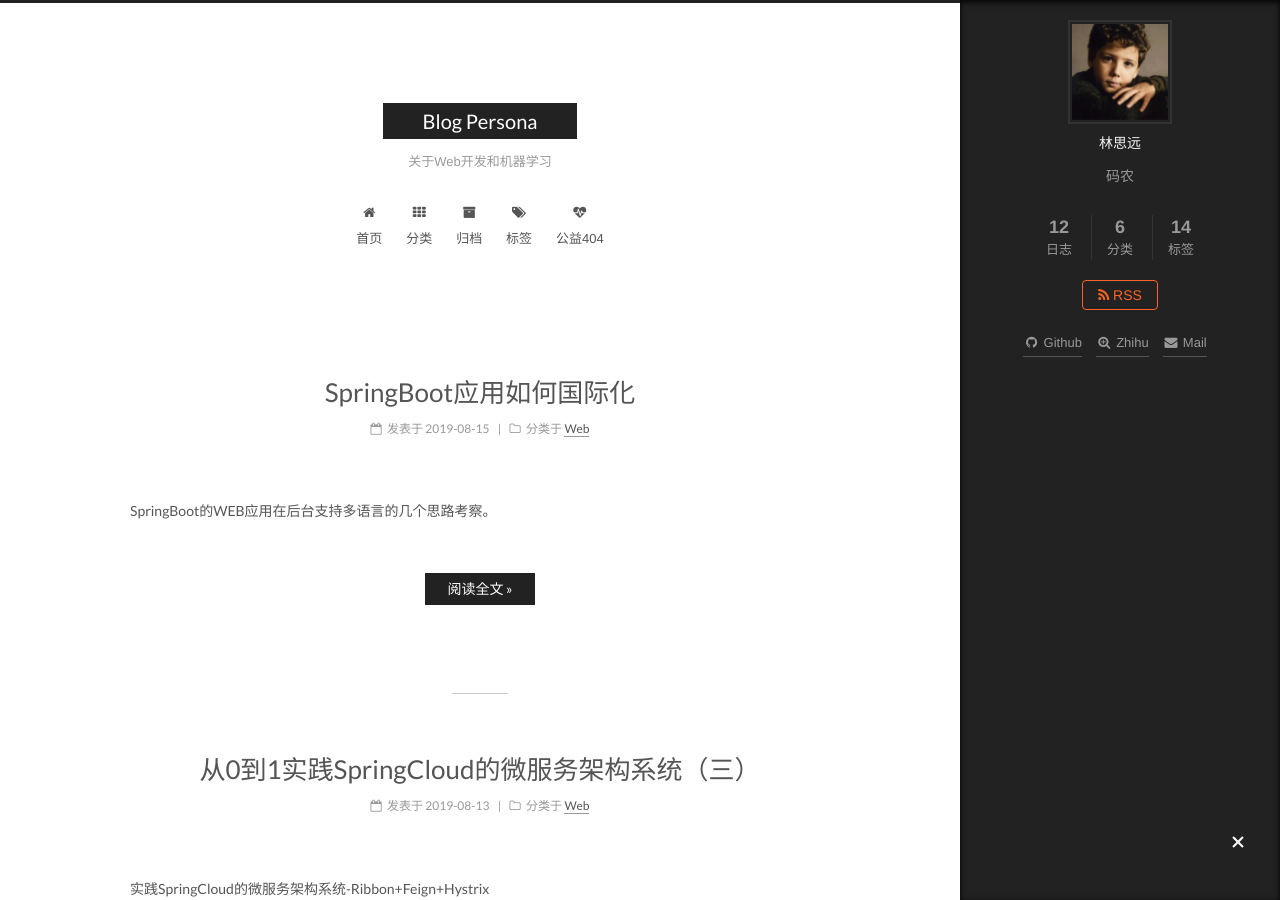
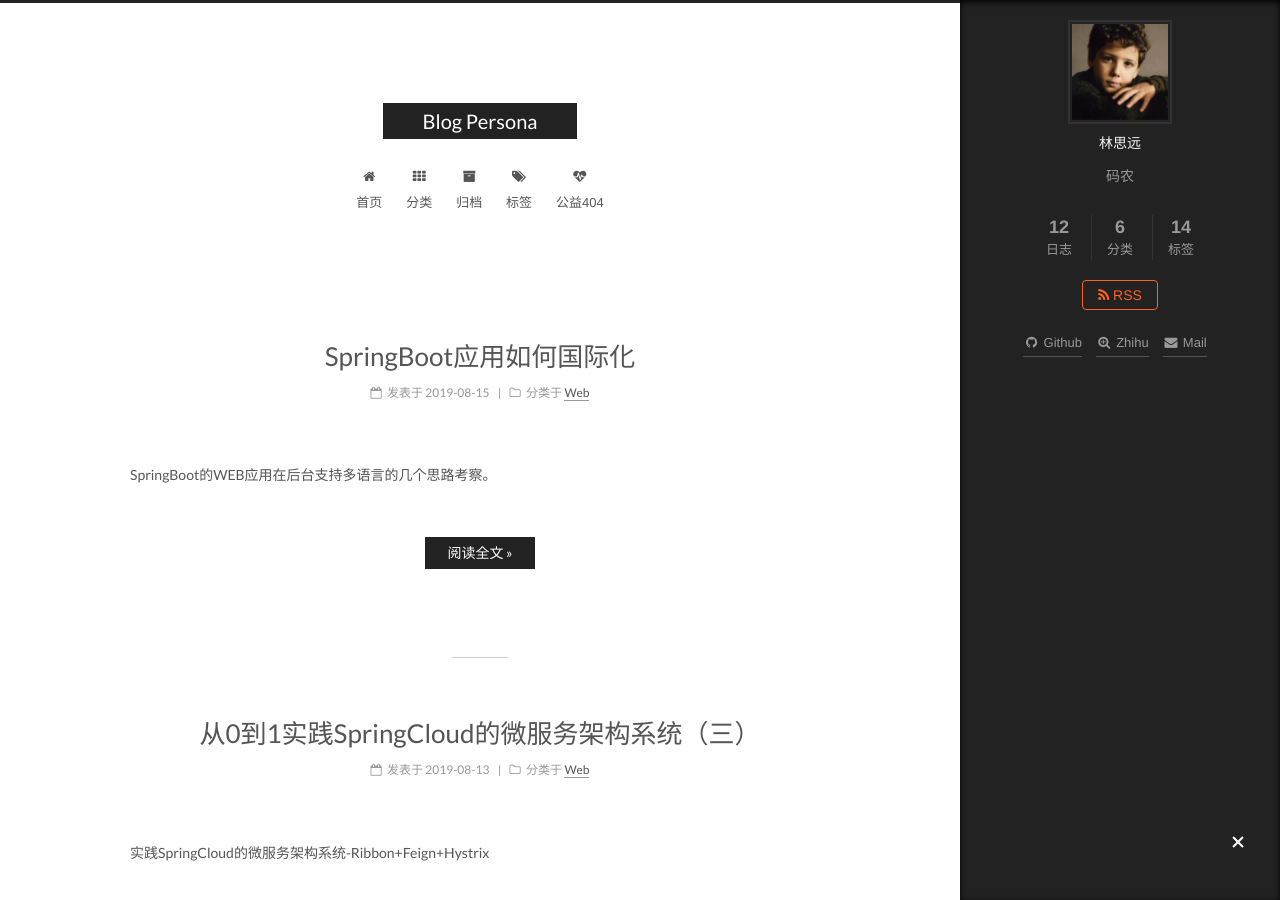
Before and after one commit to phaedo/blog, a Jekyll site: the page built from index.html, in a window 1280 px wide and 900 px high. Built offline with Jekyll 4.4.1, drawn with Linux system fonts in a browser that asks for light colours; the list of posts is cut into pages by our own code; comment, search, counter and statistics services are not loaded.

```diff
--- a/_config.yml
+++ b/_config.yml
@@ -5,7 +5,7 @@
 
 # Site
 title: Blog Persona
-subtitle: 关于Web开发和机器学习
+subtitle:
 description: 码农
 author: 林思远
 # Support language: de, en, fr-FR, id, ja, ko, pt-BR, pt, ru, zh-Hans, zh-hk, zh-tw
```
